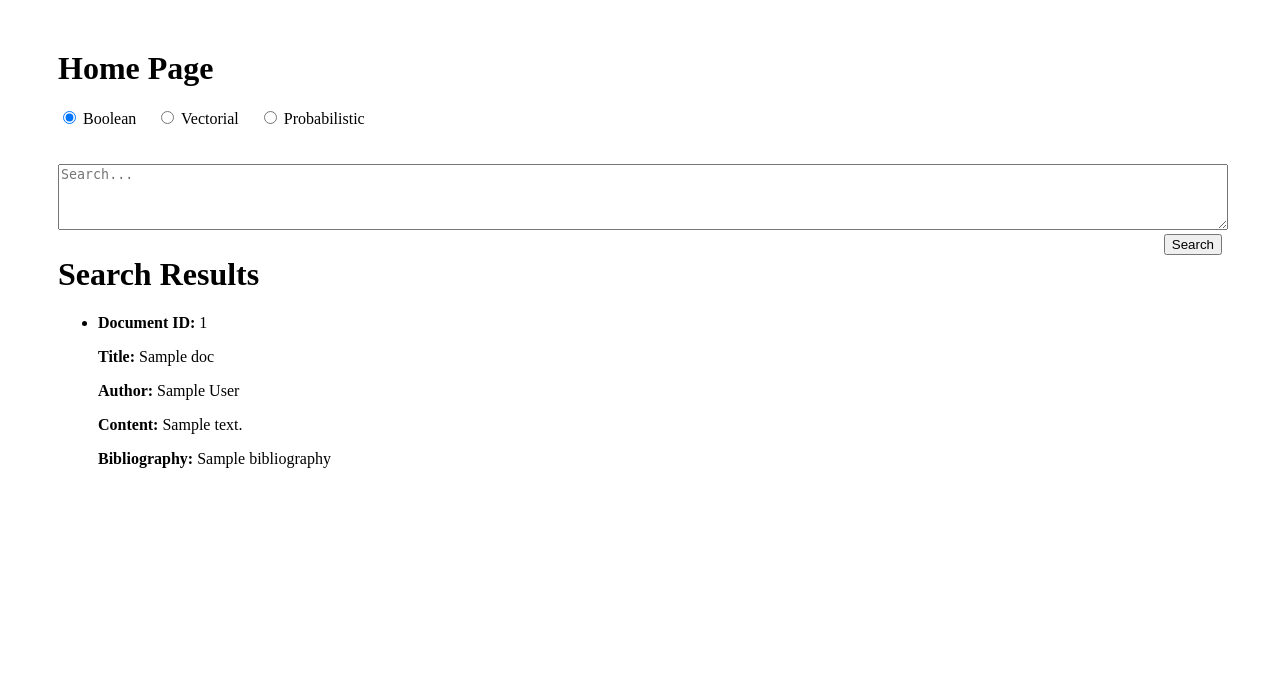
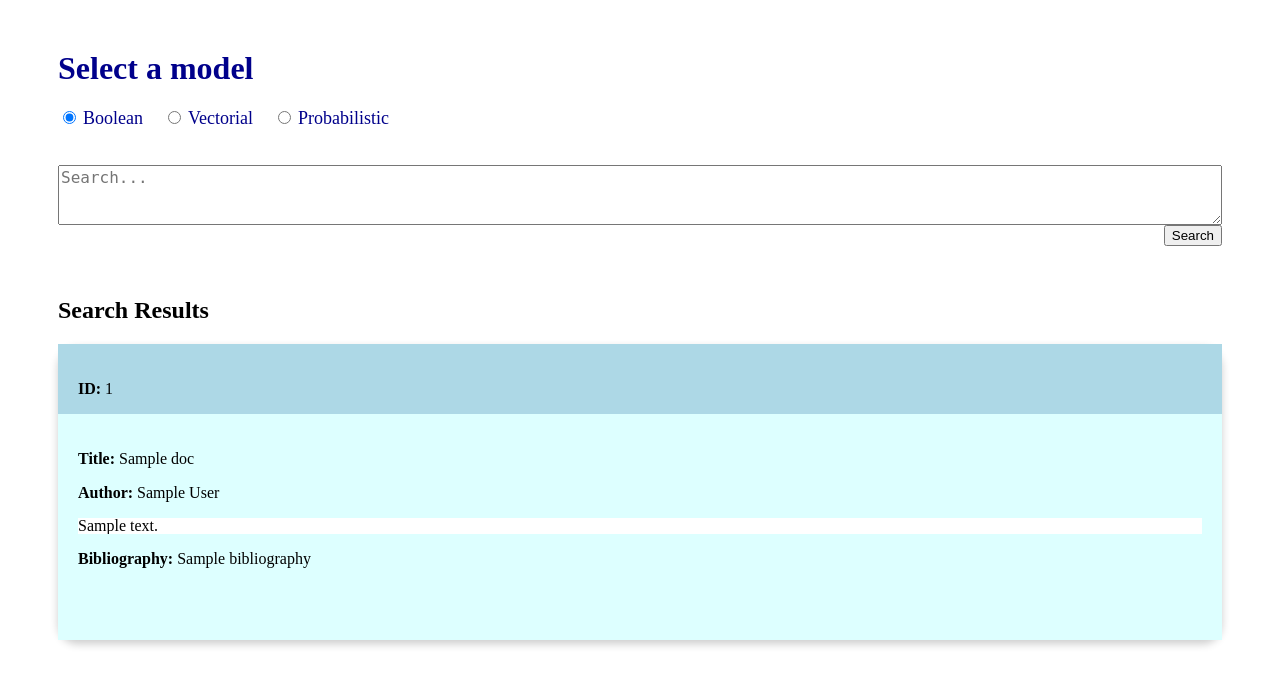
Before and after one commit to NinjaProgrammers/Information-Recovery-Systems, a Django app: template app/templates/search_results.html in a window 1280 px wide. Shown: the top 686 px of the page. Run offline with Django 3.2, Linux system fonts and the light colour scheme; the template is opened without the code that fills it: most values are stand-ins (such as "Sample title", 1, 10 or a date in 2020); parts of the project's set-up code (start-up, migrations or seed data) failed here and were passed over.

Commit message:
Fixed page styling

```diff
--- a/app/templates/home.html
+++ b/app/templates/home.html
@@ -5,8 +5,14 @@
     <title>Home</title>
 </head>
 <body>
+    <style>
+        h1{color: darkblue;}
+        h2{color: black;}
+        label{color: darkblue; font-size: large;}
+        p{color: black;}
+    </style>
     <div style="margin: 50px">
-        <h1>Home Page</h1>
+        <h1>Select a model</h1>
         <form action="{% url 'search_results' %}" method="get">
             <div style="display: flex; justify-content: start;">
                 <div style="margin-right: 20px">
@@ -25,11 +31,11 @@
 
             <br><br>
 
-            <textarea style="width: 100%; height: 60px;" name="q" type="text" placeholder="Search..."></textarea>
+            <textarea style="width: 100%; height: 60px; font-size: large;" name="q" type="text" placeholder="Search..."></textarea>
             <br>
             <button style="float:right" type="submit">Search</button>
         </form>
-
+        <br> <br>
         {% block content %} {% endblock %}
     </div>
 
--- a/app/templates/search_results.html
+++ b/app/templates/search_results.html
@@ -1,18 +1,58 @@
+<style>
+    .card {
+      /* Add shadows to create the "card" effect */
+      box-shadow: 0 4px 8px 0 rgba(0,0,0,0.2);
+      border-radius: 20px;
+      transition: 0.3s;
+      margin-bottom: 30px;
+      max-height: 500px;
+    }
+
+    /* On mouse-over, add a deeper shadow */
+    .card:hover {
+      box-shadow: 0 8px 16px 0 rgba(0,0,0,0.2);
+    }
+
+    /* Add some padding inside the card container */
+    .container {
+      padding: 20px;
+    }
+
+    .card-header{
+        background-color: lightblue;
+        height: 30px;
+        padding: 20px;
+    }
+
+    .section {
+        background-color: #ddffff !important;
+    }
+
+    .content{
+        max-height: 10em;
+        line-height: 1em;
+        overflow-y: scroll;
+        background-color: white;
+    }
+</style>
+
 {% extends 'home.html' %}
 
 {% block content %}
-    <h1>Search Results</h1>
+    <h2>Search Results</h2>
 
-    <ul>
-        {% for doc in docs %}
-            <li>
-                <p><b>Document ID:</b> {{doc.id}}</p>
+    {% for doc in docs %}
+        <div class="card">
+            <div class="card-header">
+                <p><b>ID:</b> {{doc.id}}</p>
+            </div>
+            <div class="container section">
                 {% if doc.title != None %}<p><b>Title:</b> {{doc.title}}</p>{% endif %}
                 {% if doc.author != None %}<p><b>Author:</b> {{doc.author}}</p>{% endif %}
-                <p><b>Content:</b> {{doc.content}}</p>
+                <p class="content">{{doc.content}}</p>
                 {% if doc.bibliography != None %}<p><b>Bibliography:</b> {{doc.bibliography}}</p>{% endif %}
                 <br><br>
-            </li>
-        {% endfor %}
-    </ul>
+            </div>
+        </div>
+    {% endfor %}
 {% endblock %}
--- a/core/InitializeBooleanModel.py
+++ b/core/InitializeBooleanModel.py
@@ -5,9 +5,9 @@ from core.fileProcessing.Loader import LoadCranDataset, LoadIMDBDataset, LoadNew
 
 
 def InitializeBooleanModel():
-    # documents, _ = LoadCranDataset("./Test Collections/Cran/")
+    documents, _ = LoadCranDataset("./Test Collections/Cran/")
     # documents = LoadIMDBDataset("./Test Collections/imdb/")
-    documents = LoadNewsgroupDataset("./Test Collections/Newsgroups/")
+    # documents = LoadNewsgroupDataset("./Test Collections/Newsgroups/")
     vectorizer = Vectorizer([str(i) for i in documents], True)
     storage = InMemoryStorage()
     boolean = BooleanModel(storage, vectorizer)
--- a/core/InitializeProbabilisticModel.py
+++ b/core/InitializeProbabilisticModel.py
@@ -5,9 +5,9 @@ from core.probabilistic.ProbabilisticModel import ProbabilisticModel
 
 
 def InitializeProbabilisticModel():
-    #documents, _ = LoadCranDataset("./Test Collections/Cran/")
+    documents, _ = LoadCranDataset("./Test Collections/Cran/")
     # documents = LoadIMDBDataset("./Test Collections/imdb/")
-    documents = LoadNewsgroupDataset("./Test Collections/Newsgroups/")
+    # documents = LoadNewsgroupDataset("./Test Collections/Newsgroups/")
     vectorizer = Vectorizer([str(i) for i in documents], True)
     storage = InMemoryStorage()
     probabilistic = ProbabilisticModel(storage, vectorizer)
--- a/core/InitializeVectorialModel.py
+++ b/core/InitializeVectorialModel.py
@@ -5,9 +5,9 @@ from core.vectorial.VectorialModel import VectorialModel
 
 
 def InitializeVectorialModel():
-    # documents, _ = LoadCranDataset("./Test Collections/Cran/")
+    documents, _ = LoadCranDataset("./Test Collections/Cran/")
     # documents = LoadIMDBDataset("./Test Collections/imdb/")
-    documents = LoadNewsgroupDataset("./Test Collections/Newsgroups/")
+    # documents = LoadNewsgroupDataset("./Test Collections/Newsgroups/")
     vectorizer = Vectorizer([str(i) for i in documents])
     storage = InMemoryStorage()
     vectorial = VectorialModel(storage, vectorizer)
```
